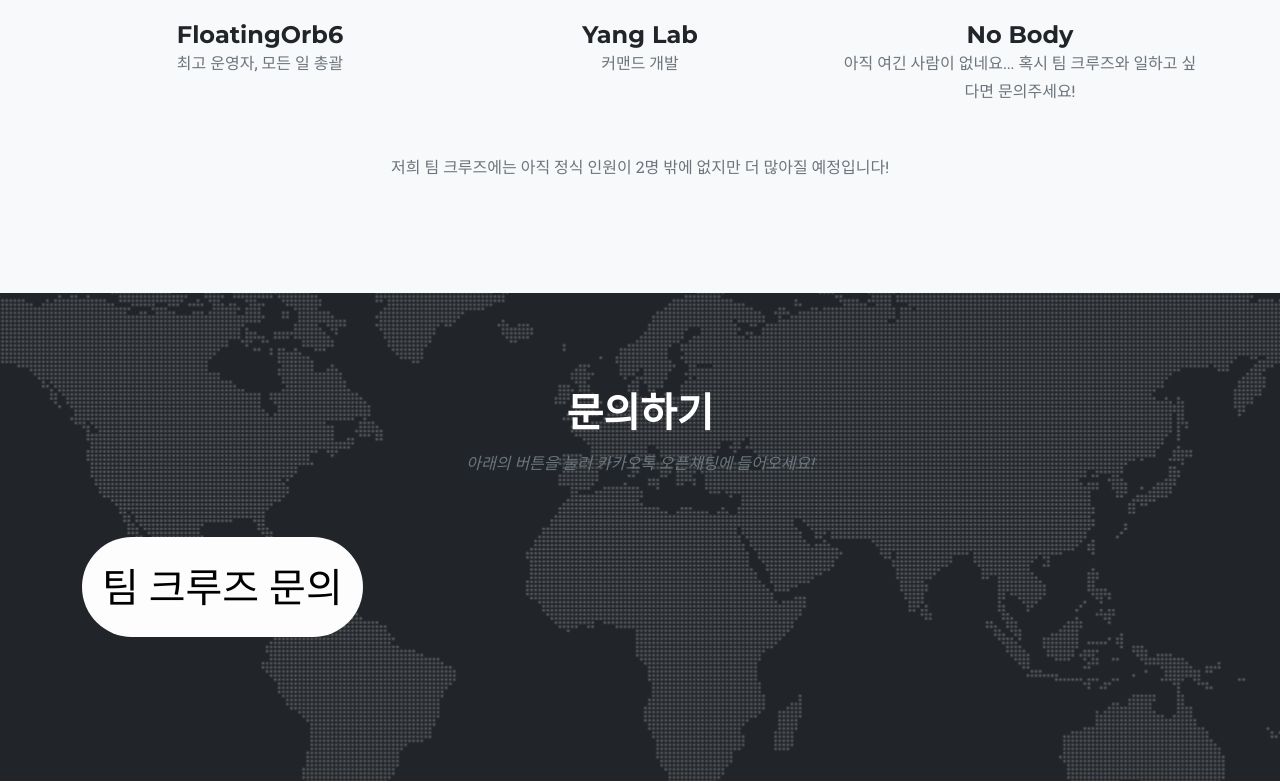
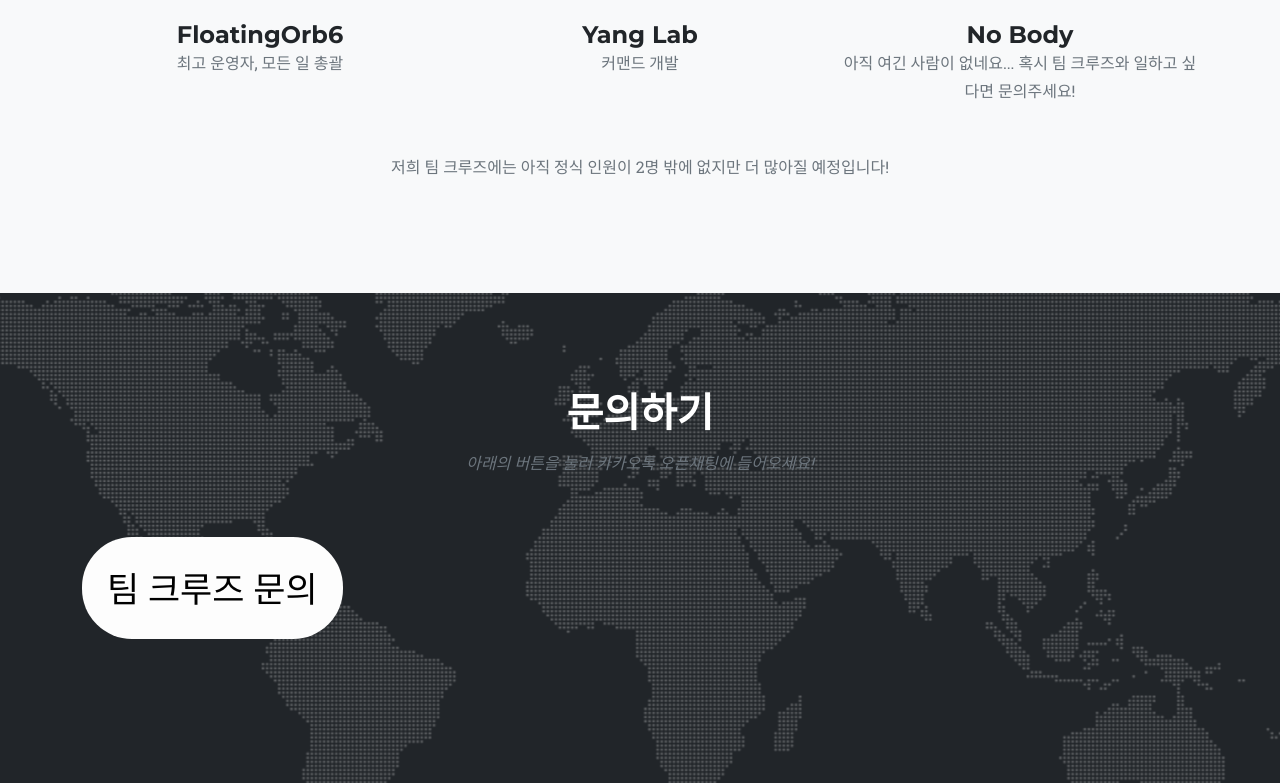
Before and after one commit to TeamCruise/main.html, a plain HTML site: page index.html in a window 1280 px wide. Shown: the part 2941-3724 px from the top of the page. Drawn offline with nearby package versions, Linux system fonts and the light colour scheme.

Commit message:
RealRealLast

```diff
--- a/index.html
+++ b/index.html
@@ -248,9 +248,9 @@
                                     background-color: rgb(253, 253, 253);
                                     padding: 0;
                                     border: none;
-                                    font-size: 40px;
+                                    font-size: 35px;
                                     border-radius : 50px;
-                                    padding: 20px 20px 20px 20px;
+                                    padding: 25px 25px 25px 25px;
                                     text-align : center;
                                 }
                             </style>
```
